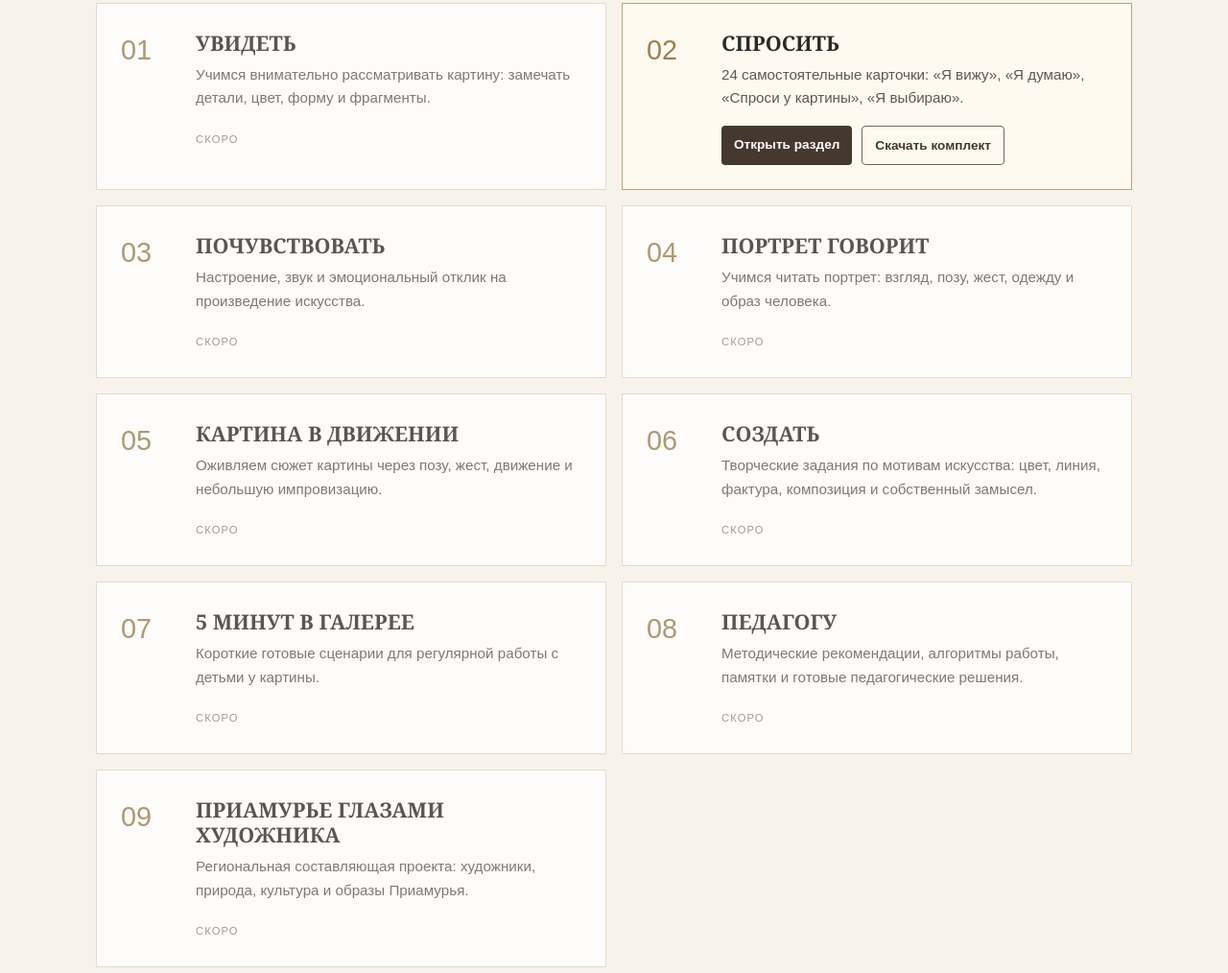
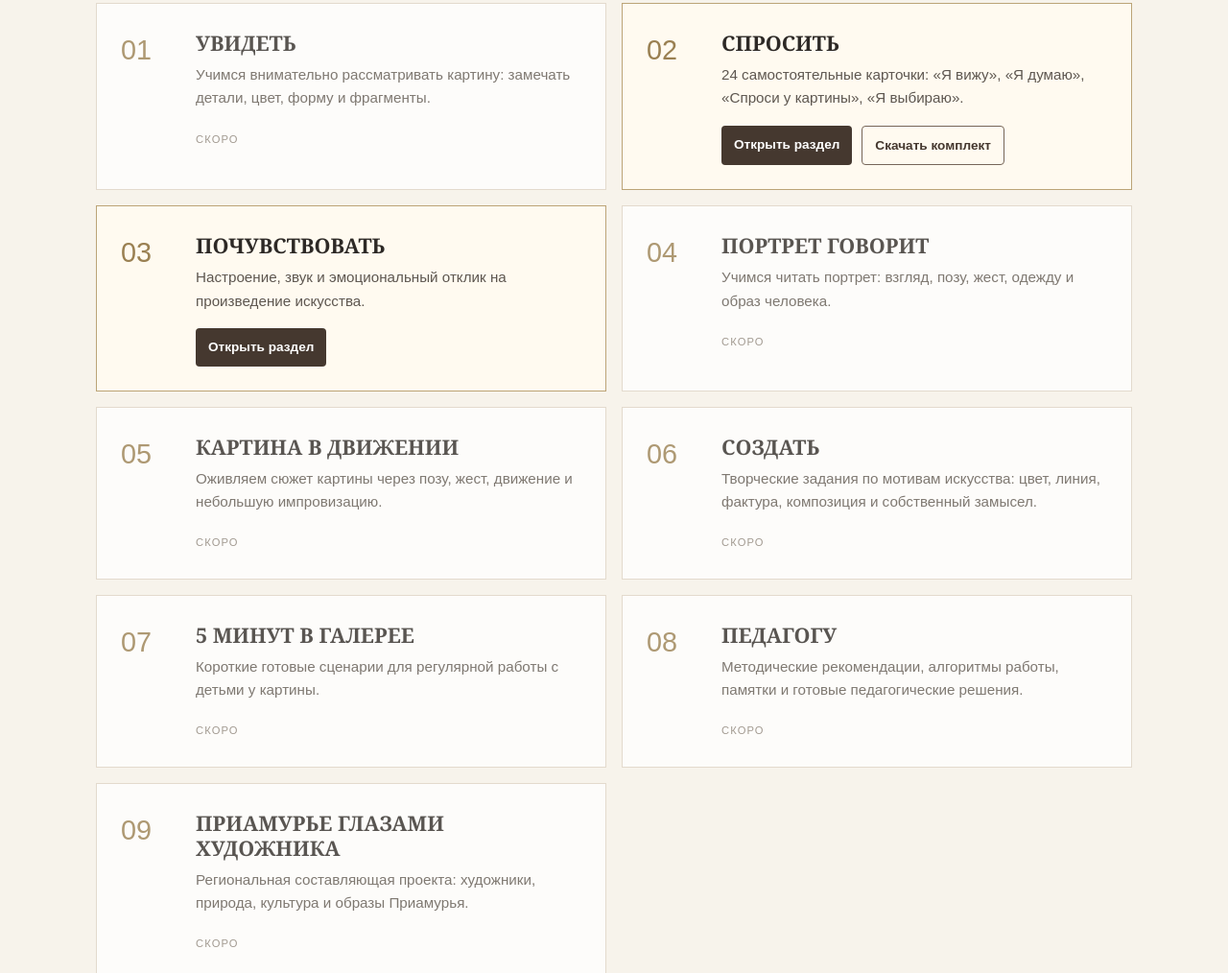
Before and after one commit to mir-shedevrov/methodicheskaya-kopilka, a plain HTML site: page index.html in a window 1280 px wide. Shown: the part 1350-2364 px from the top of the page at 96% size. Drawn offline with Linux system fonts and the light colour scheme.

Commit message:
Update index.html

```diff
--- a/index.html
+++ b/index.html
@@ -57,7 +57,7 @@
 
 <article class="card available"><div class="num">02</div><div><h3>СПРОСИТЬ</h3><p>24 самостоятельные карточки: «Я вижу», «Я думаю», «Спроси у картины», «Я выбираю».</p><div class="actions"><a href="sprosit.html">Открыть раздел</a><a href="02-sprosit-kartochki-A4.pdf" download>Скачать комплект</a></div></div></article>
 
-<article class="card muted"><div class="num">03</div><div><h3>ПОЧУВСТВОВАТЬ</h3><p>Настроение, звук и эмоциональный отклик на произведение искусства.</p><span>Скоро</span></div></article>
+<article class="card available"><div class="num">03</div><div><h3>ПОЧУВСТВОВАТЬ</h3><p>Настроение, звук и эмоциональный отклик на произведение искусства.</p><div class="actions"><a href="pochuvstvovat.html">Открыть раздел</a></div></div></article>
 
 <article class="card muted"><div class="num">04</div><div><h3>ПОРТРЕТ ГОВОРИТ</h3><p>Учимся читать портрет: взгляд, позу, жест, одежду и образ человека.</p><span>Скоро</span></div></article>
 
```
